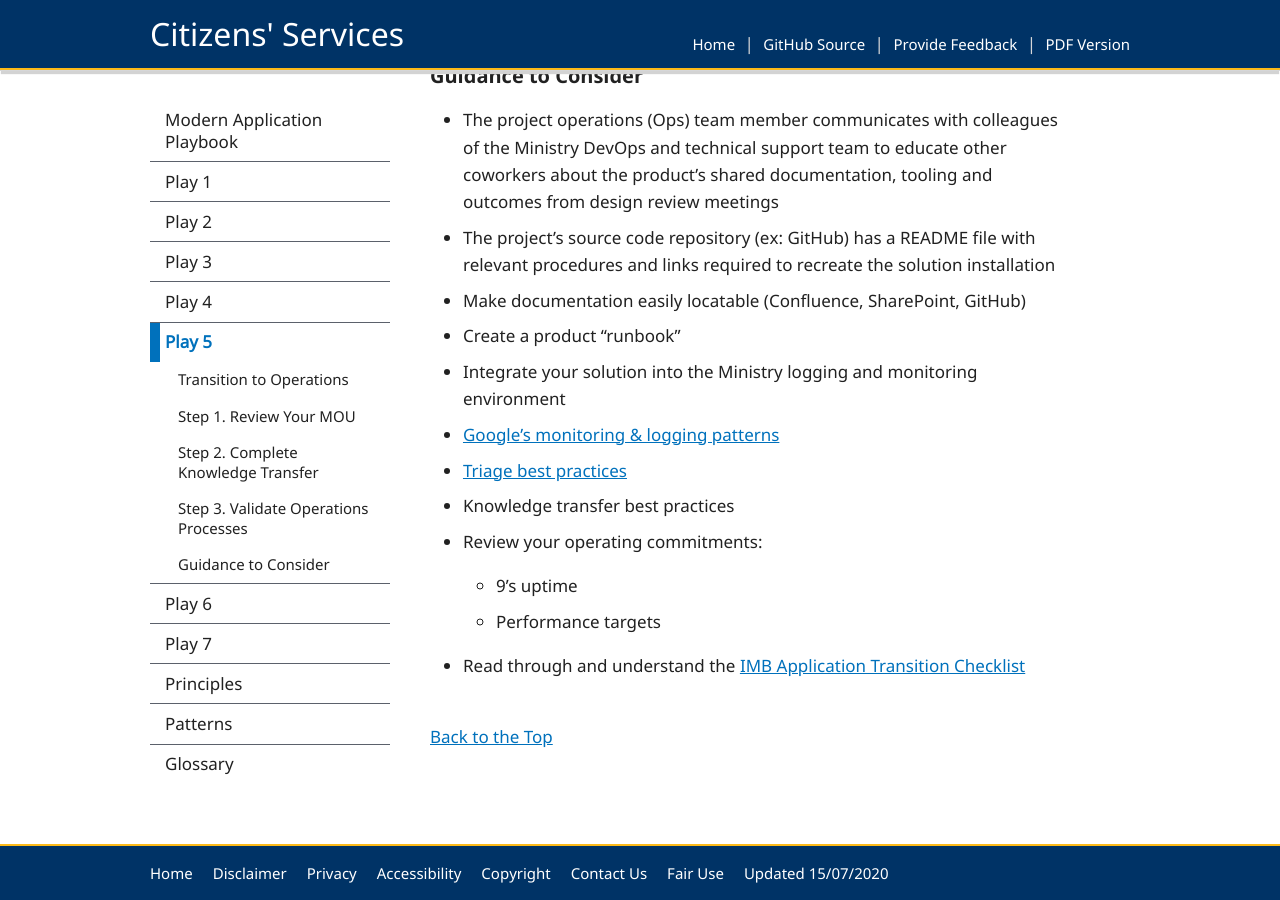
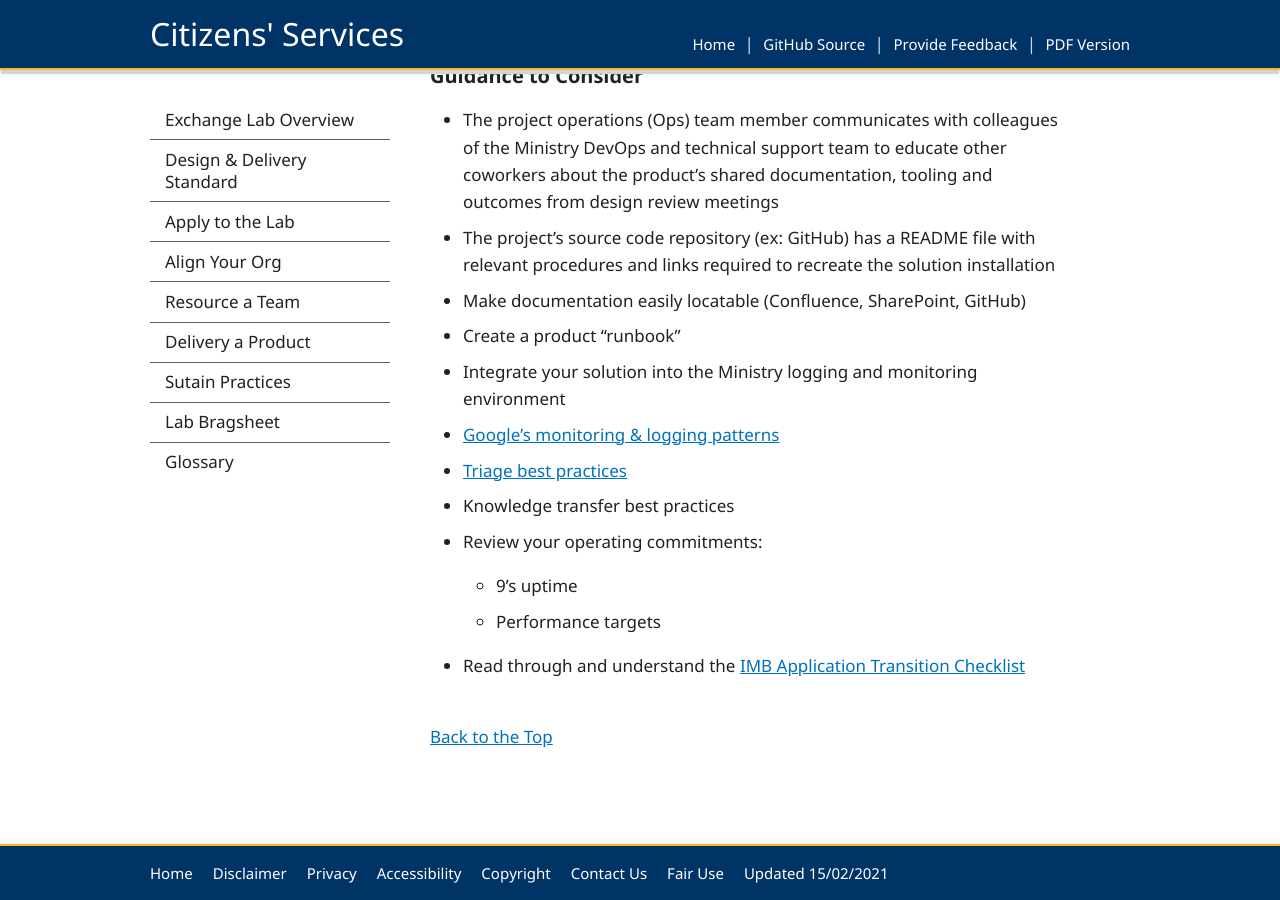
Before and after one commit to HeatherRemacle/exchangelabops, a Jekyll site: the page built from phases/deliver.md, in a window 1280 px wide and 900 px high, scrolled down 1459 px. Built offline with Jekyll 4.4.1, drawn with Linux system fonts in a browser that asks for light colours; part of the change alters nothing that is shown.

Commit message:
Update navigation.yml

```diff
--- a/_data/navigation.yml
+++ b/_data/navigation.yml
@@ -14,86 +14,114 @@
 primary:
   - text: Home
     href: /
-  - text: Play 1
-    href: /play1
-  - text: Play 2
-    href: /play2
-  - text: Play 3
-    href: /play3
-  - text: Play 4
-    href: /play4
-  - text: Play 5
-    href: /play5
-  - text: Play 6
-    href: /play6
-  - text: Play 7
-    href: /play7
+  - text: Apply to the Lab
+    href: /apply
+  - text: Align Your Org
+    href: /align
+  - text: Resource a Team
+    href: /resource
+  - text: Deliver a Product
+    href: /deliver
+  - text: Sutain Practices
+    href: /sustain
+  - text: Design & Delivery Standard
+    href: /standard
 
 secondary:
   - text: Home
     href: /
     external: false
   - text: GitHub Source
-    href: https://github.com/bcgov/CITZ-IMB-playbook
+    href: https://github.com/bcgov/exchangelabops
     external: true
   - text: Provide Feedback
     href: /feedback
     external: false
   - text: PDF Version
-    href: https://bcgov.github.io/CITZ-IMB-playbook/docs/Modern-Application-Playbook-BETA.pdf
+    href: https://github.com/bcgov/exchangelabops/404
     external: true
 
 docs:
-  - text: Modern Application Playbook
+  - text: Exchange Lab Overview
     href: /
-  - text: Play 1
-    href: /play1
-  - text: Play 2
-    href: /play2
-  - text: Play 3
-    href: /play3
-  - text: Play 4
-    href: /play4
-  - text: Play 5
-    href: /play5
-  - text: Play 6
-    href: /play6
-  - text: Play 7
-    href: /play7
-  - text: Principles
-    href: /principles
-  - text: Patterns
-    href: /patterns
+  - text: Design & Delivery Standard
+    href: /standard
+  - text: Apply to the Lab
+    href: /apply
+  - text: Align Your Org
+    href: /align
+  - text: Resource a Team
+    href: /resource
+  - text: Delivery a Product
+    href: /deliver
+  - text: Sutain Practices
+    href: /sustain
+  - text: Lab Bragsheet
+    href: /bragsheet
   - text: Glossary
     href: /glossary
 
-play1:
-  - text: Play 1
-    href: /play1
+standard:
+  - text: Design & Delivery Standard
+    href: /standard
+  - text: Understand users and their needs
+    href: /user-needs
+  - text: Establish the right team
+    href: /team
+  - text: Be consistent
+    href: /consistent
+  - text: Design the service from start to finish
+    href: /star-to-finish
+  - text: Ensure users succeed the first time
+    href: /first-time
+  - text: Test the end-to-end service
+    href: /test
+  - text: 7. Make it accessible
+    href: /accessible
+  - text: 8. Be agile and user-centred
+    href: /agile
+  - text: 9. Use open standards and common platforms
+    href: /open
+  - text: 10. Embed privacy and security by design
+    href: /security-privacy
+  - text: 11. Encourage people to use digital services
+    href: /encourage-digital
 
-play2:
-  - text: Play 2
-    href: /play2
+apply:
+  - text: Define a Problem
+    href: /define
+  - text: Confirm Priority
+    href: /Priority
+  - text: Identify Capacity
+    href: /capacity
 
-play3:
-  - text: Play 3
-    href: /play3
+align:
+  - text: Get Training
+    href: /training
+  - text: Bring Everyone Together
+    href: /together
+  - text: Define Governance
+    href: /governance
 
-play4:
-  - text: Play 4
-    href: /play4
+resource:
+  - text: Align Your Org
+    href: /align
 
-play5:
-  - text: Play 5
-    href: /play5
+deliver:
+  - text: Discover Where to Start
+    href: /discover
 
-play6:
-  - text: Play 6
-    href: /play6
+sustain:
+  - text: Org Design
+    href: /org-design
 
-play7:
-  - text: Play 7
-    href: /play7
+bragsheet:
+  - text: Lab Bragsheet
+    href: /bragsheet
+
+glossary:
+  - text: Glossary
+    href: /glossary
 
 footer:
   - text: Home
@@ -111,25 +139,13 @@ footer:
     href: https://www2.gov.bc.ca/gov/content/home/copyright
     external: true
   - text: Contact Us
-    href: https://github.com/bcgov/CITZ-IMB-Playbook/issues
+    href: https://github.com/bcgov/exchangelabops/issues
     external: true
   - text: Fair Use
     href: /fairuse
-  - text: Updated 15/07/2020
-    href: https://github.com/bcgov/CITZ-IMB-Playbook
+  - text: Updated 15/02/2021
+    href: https://github.com/bcgov/exchangelabops
     external: true
-
-patterns:
-  - text: Patterns Home
-    href: /patterns
-  - text: Platform Adoption Patterns
-    href: /platform-adoption-patterns
-  - text: IMB Patterns
-    href: /imb-patterns
-
-maintenanceanddevelopment:
-  - text: Maintenance and Development
-    href: /maintenanceanddevelopment
 
 feedback:
   - text: Provide Feedback
```
